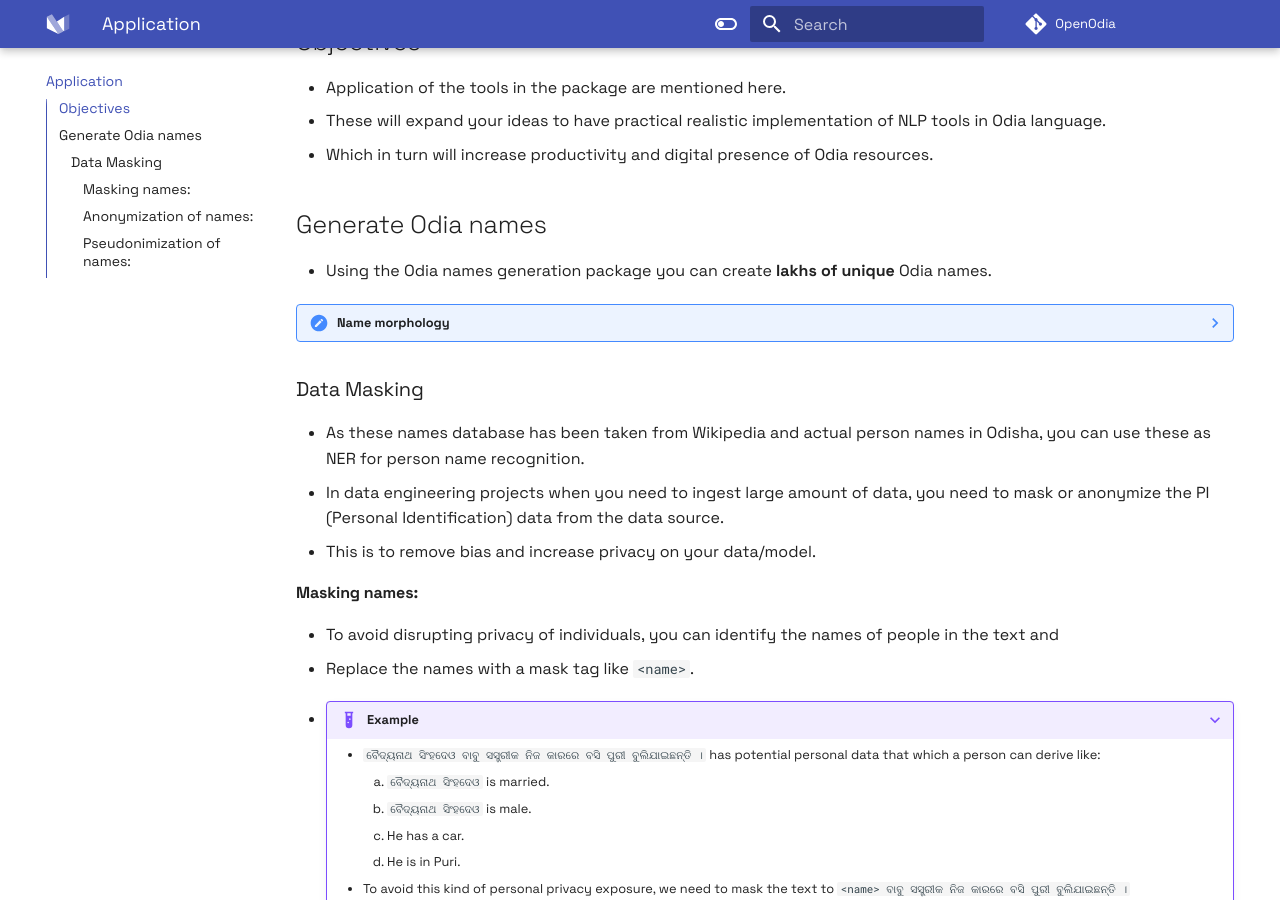
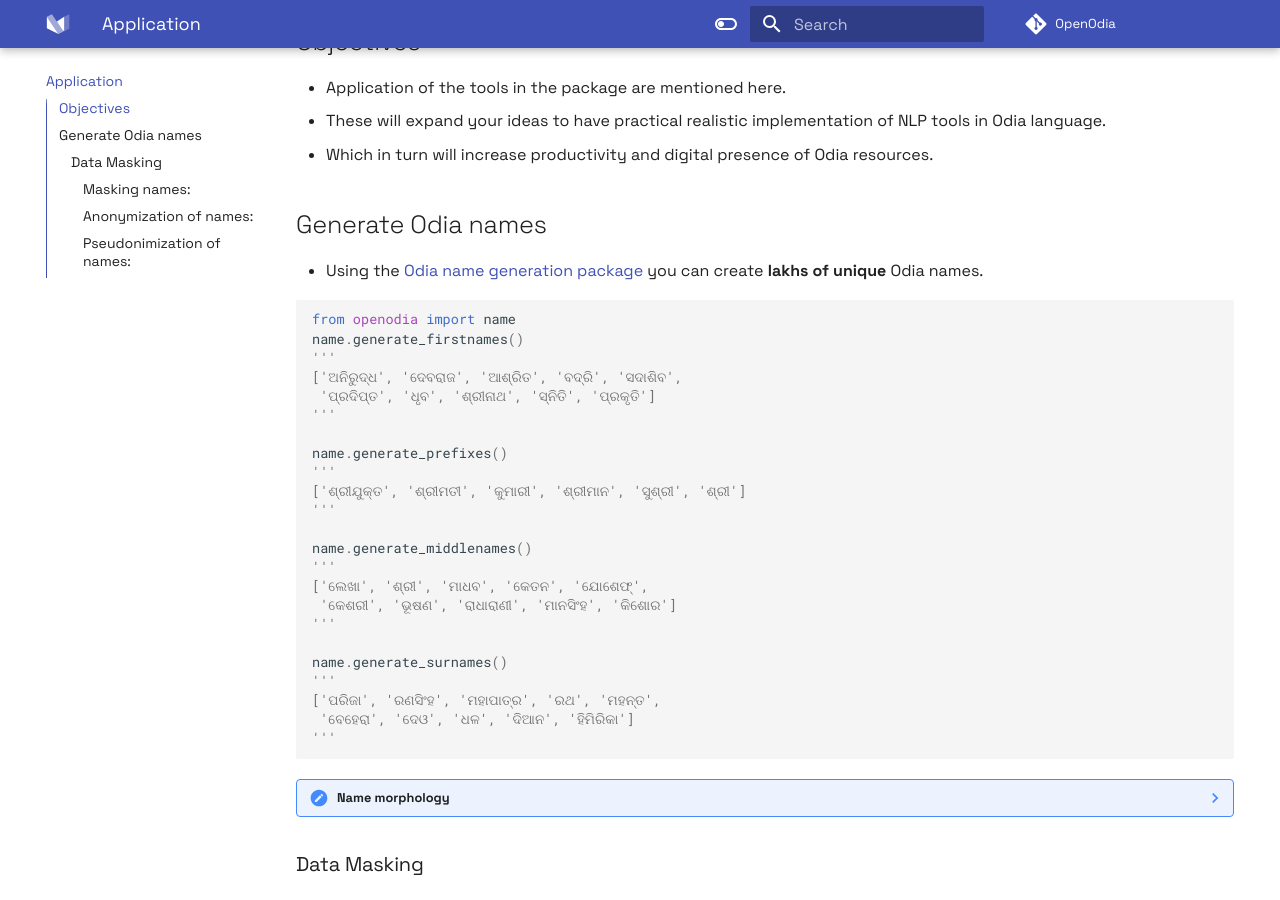
Before and after one commit to soumendrak/openodia, an MkDocs documentation site: the page built from docs/application.md, in a window 1280 px wide and 900 px high, scrolled down 204 px. Built offline with MkDocs 1.6.1 and Material for MkDocs 9.7.7, drawn with Linux system fonts in a browser that asks for light colours; comment, search, counter and statistics services are not loaded.

Commit message:
more info added.

````diff
--- a/docs/application.md
+++ b/docs/application.md
@@ -8,7 +8,34 @@
 
 ## Generate Odia names
 
-- Using the Odia names generation package you can create **lakhs of unique** Odia names.
+- Using the [Odia name generation package](../#odia-names) you can create **lakhs of unique** Odia names.
+
+```python
+from openodia import name
+name.generate_firstnames()
+'''
+['ଅନିରୁଦ୍ଧ', 'ଦେବରାଜ', 'ଆଶ୍ରିତ', 'ବଦ୍ରି', 'ସଦାଶିବ',
+ 'ପ୍ରଦିପ୍ତ', 'ଧୃବ', 'ଶ୍ରୀନାଥ', 'ସ୍ନିତି', 'ପ୍ରକୃତି']
+'''
+
+name.generate_prefixes()
+'''
+['ଶ୍ରୀଯୁକ୍ତ', 'ଶ୍ରୀମତୀ', 'କୁମାରୀ', 'ଶ୍ରୀମାନ', 'ସୁଶ୍ରୀ', 'ଶ୍ରୀ']
+'''
+
+name.generate_middlenames()
+'''
+['ଲେଖା', 'ଶ୍ରୀ', 'ମାଧବ', 'କେତନ', 'ଯୋଶେଫ୍',
+ 'କେଶରୀ', 'ଭୂଷଣ', 'ରାଧାରାଣୀ', 'ମାନସିଂହ', 'କିଶୋର']
+'''
+
+name.generate_surnames()
+'''
+['ପରିଜା', 'ରଣସିଂହ', 'ମହାପାତ୍ର', 'ରଥ', 'ମହନ୍ତ',
+ 'ବେହେରା', 'ଦେଓ', 'ଧଳ', 'ଦିଆନ', 'ହିମିରିକା']
+'''
+```
+
 ??? note "Name morphology"
     - In Odia names, mostly the surname carries the family name.
     - Therefore, there is a limited number of surnames, which can be used to identify names in a text.
````
